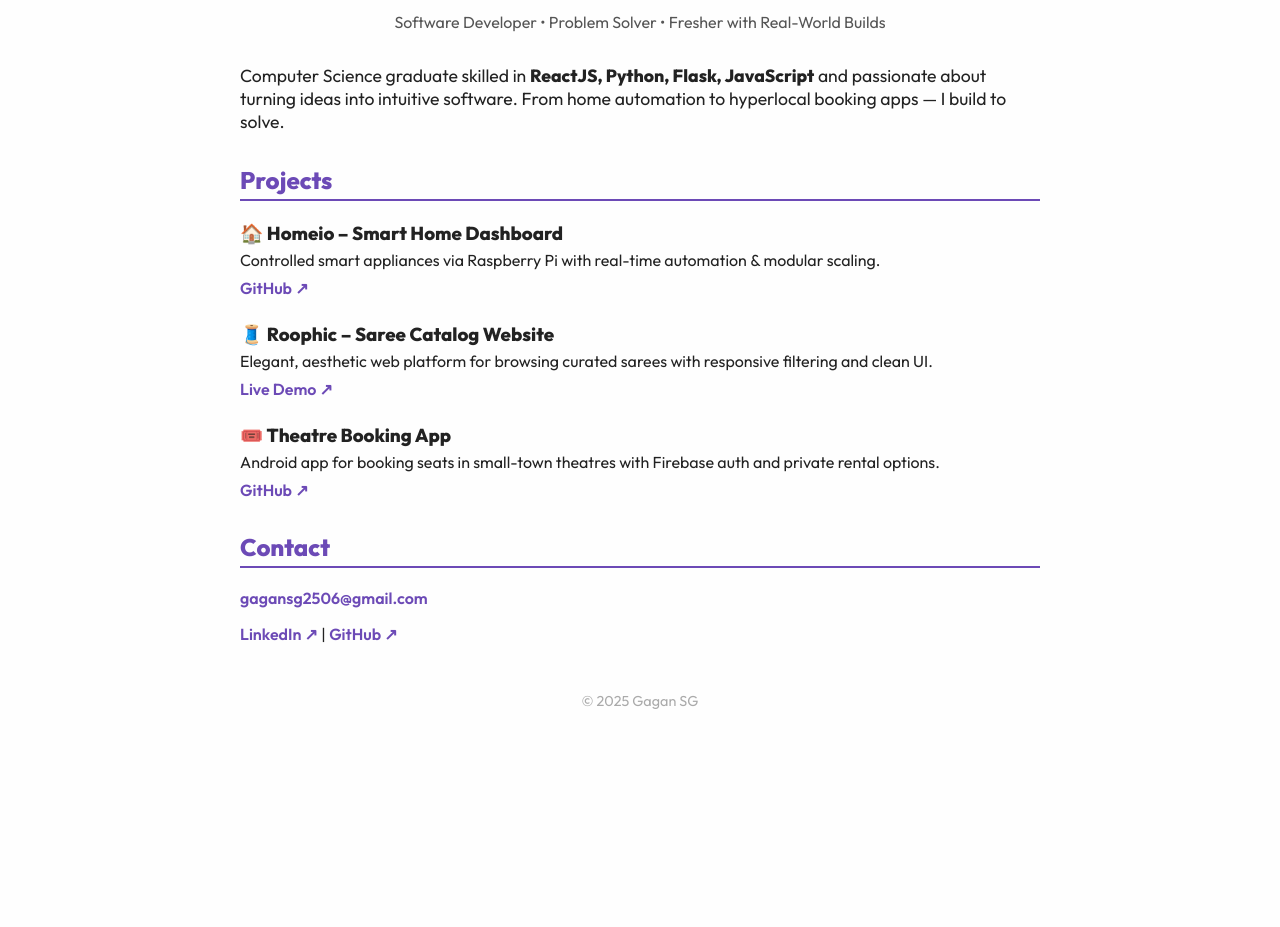
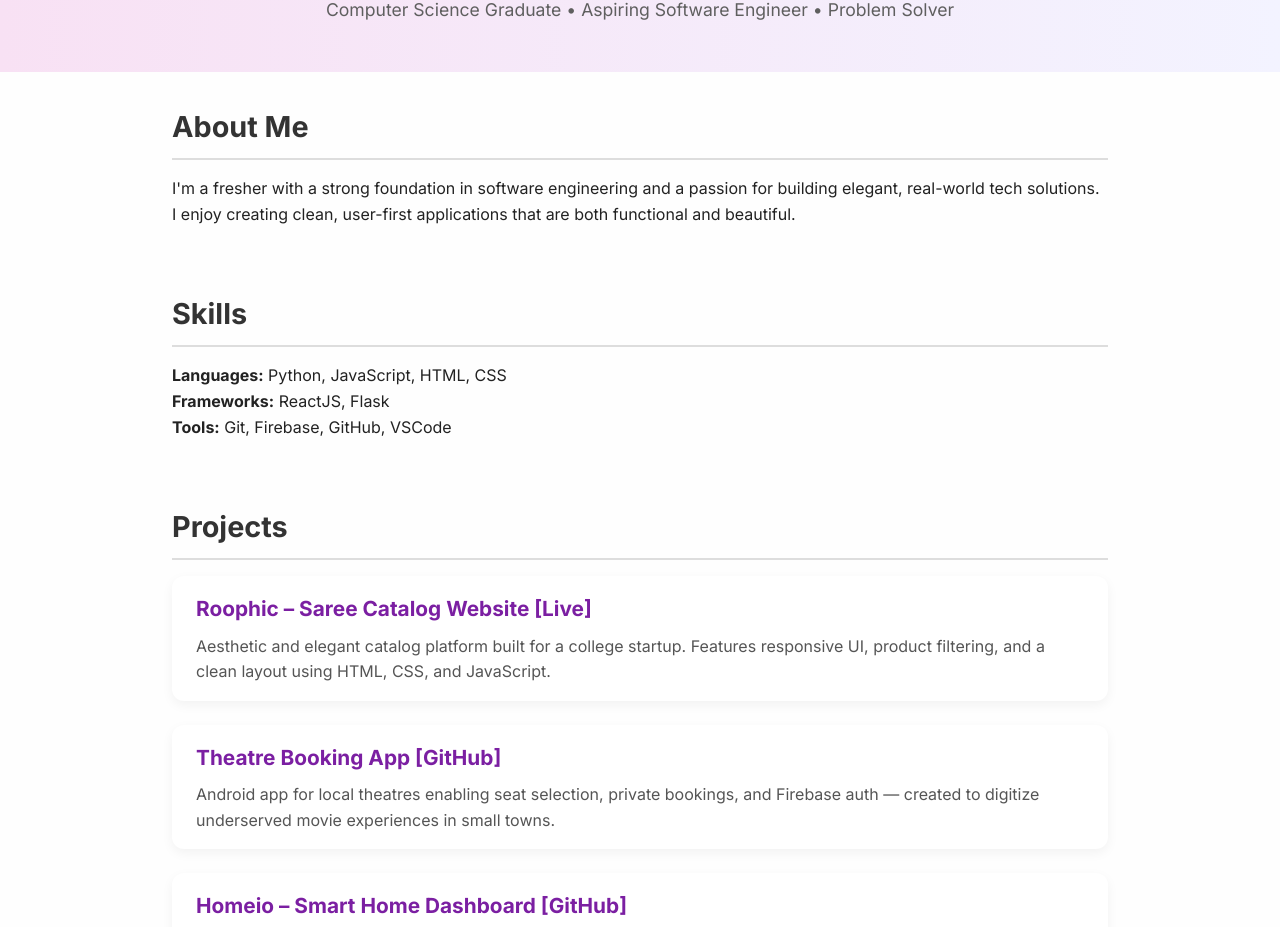
Before and after one commit to GaganSG007/P, a plain HTML site: page index.html in a window 1280 px wide. Shown: the part 124-1051 px from the top of the page. Before the commit the page ends 881 px from the top, so only its background shows below. Drawn offline with Linux system fonts and the light colour scheme.

Commit message:
Update index.html

```diff
--- a/index.html
+++ b/index.html
@@ -1,125 +1,139 @@
 <!DOCTYPE html>
 <html lang="en">
-
 <head>
   <meta charset="UTF-8" />
   <meta name="viewport" content="width=device-width, initial-scale=1.0" />
-  <title>Gagan SG | Portfolio</title>
-  <link rel="stylesheet" href="style.css" />
-  <link rel="preconnect" href="https://fonts.googleapis.com">
-  <link rel="preconnect" href="https://fonts.gstatic.com" crossorigin>
-  <link href="https://fonts.googleapis.com/css2?family=Outfit:wght@400;600;800&display=swap" rel="stylesheet">
-</head>
-
-<body>
-  <div class="container">
-    <header>
-      <h1>Gagan SG</h1>
-      <p>Software Developer • Problem Solver • Fresher with Real-World Builds</p>
-    </header>
-
-    <section class="intro">
-      <p>Computer Science graduate skilled in <strong>ReactJS, Python, Flask, JavaScript</strong> and passionate about turning ideas into intuitive software. From home automation to hyperlocal booking apps — I build to solve.</p>
-    </section>
-
-    <section class="projects">
-      <h2>Projects</h2>
-      <div class="project">
-        <h3>🏠 Homeio – Smart Home Dashboard</h3>
-        <p>Controlled smart appliances via Raspberry Pi with real-time automation & modular scaling.</p>
-        <a href="https://github.com/GaganSG007/Homeio" target="_blank">GitHub ↗</a>
-      </div>
-
-      <div class="project">
-        <h3>🧵 Roophic – Saree Catalog Website</h3>
-        <p>Elegant, aesthetic web platform for browsing curated sarees with responsive filtering and clean UI.</p>
-        <a href="https://gagansg007.github.io/roophic/" target="_blank">Live Demo ↗</a>
-      </div>
-
-      <div class="project">
-        <h3>🎟️ Theatre Booking App</h3>
-        <p>Android app for booking seats in small-town theatres with Firebase auth and private rental options.</p>
-        <a href="https://github.com/GaganSG007/Theatre-Booking-App" target="_blank">GitHub ↗</a>
-      </div>
-    </section>
-
-    <section class="contact">
-      <h2>Contact</h2>
-      <p><a href="mailto:gagansg2506@gmail.com">gagansg2506@gmail.com</a></p>
-      <p><a href="https://linkedin.com/in/gagansg" target="_blank">LinkedIn ↗</a> | <a href="https://github.com/GaganSG007" target="_blank">GitHub ↗</a></p>
-    </section>
-
-    <footer>
-      <p>© 2025 Gagan SG</p>
-    </footer>
-  </div>
-
+  <title>Gagan S G | Portfolio</title>
+  <link href="https://fonts.googleapis.com/css2?family=Inter:wght@400;600;700&display=swap" rel="stylesheet">
   <style>
-    body {
-      font-family: 'Outfit', sans-serif;
+    * {
       margin: 0;
-      background-color: #fefefe;
-      color: #222;
+      padding: 0;
+      box-sizing: border-box;
+      font-family: 'Inter', sans-serif;
     }
 
-    .container {
-      max-width: 800px;
-      margin: auto;
-      padding: 2rem;
+    body {
+      background: #fefefe;
+      color: #222;
+      line-height: 1.6;
     }
 
     header {
+      background: linear-gradient(to right, #f8e1f4, #f3f3ff);
+      padding: 3rem 2rem;
       text-align: center;
-      margin-bottom: 2rem;
     }
 
     header h1 {
       font-size: 2.5rem;
-      color: #6C4AB6;
+      color: #4a0072;
     }
 
     header p {
-      font-weight: 500;
-      color: #555;
+      margin-top: 0.5rem;
+      font-size: 1.1rem;
+      color: #5f5f5f;
     }
 
-    .intro p {
-      font-size: 1.1rem;
-      margin-bottom: 2rem;
+    section {
+      padding: 2rem;
+      max-width: 1000px;
+      margin: auto;
     }
 
-    .projects h2, .contact h2 {
-      border-bottom: 2px solid #6C4AB6;
-      padding-bottom: 0.3rem;
-      margin-top: 2rem;
-      color: #6C4AB6;
+    h2 {
+      font-size: 1.8rem;
+      margin-bottom: 1rem;
+      color: #333;
+      border-bottom: 2px solid #ddd;
+      padding-bottom: 0.5rem;
     }
 
-    .project {
+    .project, .experience {
       margin-bottom: 1.5rem;
+      background: #ffffff;
+      border-radius: 12px;
+      padding: 1rem 1.5rem;
+      box-shadow: 0 4px 12px rgba(0,0,0,0.05);
     }
 
-    .project h3 {
-      margin: 0;
+    .project h3, .experience h3 {
+      color: #7b1fa2;
+      font-size: 1.3rem;
     }
 
-    .project p {
-      margin: 0.3rem 0 0.5rem;
-    }
-
-    a {
-      color: #6C4AB6;
-      text-decoration: none;
-      font-weight: 600;
+    .project p, .experience p {
+      margin-top: 0.5rem;
+      color: #555;
     }
 
     footer {
       text-align: center;
-      margin-top: 3rem;
+      padding: 2rem;
+      color: #aaa;
       font-size: 0.9rem;
-      color: #aaa;
+    }
+
+    a {
+      color: #7b1fa2;
+      text-decoration: none;
+    }
+
+    a:hover {
+      text-decoration: underline;
     }
   </style>
+</head>
+<body>
+  <header>
+    <h1>Gagan S G</h1>
+    <p>Computer Science Graduate • Aspiring Software Engineer • Problem Solver</p>
+  </header>
+
+  <section>
+    <h2>About Me</h2>
+    <p>
+      I'm a fresher with a strong foundation in software engineering and a passion for building elegant, real-world tech solutions. I enjoy creating clean, user-first applications that are both functional and beautiful.
+    </p>
+  </section>
+
+  <section>
+    <h2>Skills</h2>
+    <p><strong>Languages:</strong> Python, JavaScript, HTML, CSS</p>
+    <p><strong>Frameworks:</strong> ReactJS, Flask</p>
+    <p><strong>Tools:</strong> Git, Firebase, GitHub, VSCode</p>
+  </section>
+
+  <section>
+    <h2>Projects</h2>
+    <div class="project">
+      <h3>Roophic – Saree Catalog Website <a href="https://gagansg007.github.io/roophic/" target="_blank">[Live]</a></h3>
+      <p>Aesthetic and elegant catalog platform built for a college startup. Features responsive UI, product filtering, and a clean layout using HTML, CSS, and JavaScript.</p>
+    </div>
+    <div class="project">
+      <h3>Theatre Booking App <a href="https://github.com/GaganSG007/Theatre-Booking-App" target="_blank">[GitHub]</a></h3>
+      <p>Android app for local theatres enabling seat selection, private bookings, and Firebase auth — created to digitize underserved movie experiences in small towns.</p>
+    </div>
+    <div class="project">
+      <h3>Homeio – Smart Home Dashboard <a href="https://github.com/GaganSG007/Homeio" target="_blank">[GitHub]</a></h3>
+      <p>Web-based control panel for IoT appliances using Raspberry Pi GPIO. Features automation logic and sleek modular UI for controlling devices in real-time.</p>
+    </div>
+    <div class="project">
+      <h3>Game Recommendation ML Model <a href="https://github.com/GaganSG007/Game-Recommendation" target="_blank">[GitHub]</a></h3>
+      <p>Trained ML model to recommend video games based on user preferences, genre clustering, and rating analysis using classification and data cleaning.</p>
+    </div>
+  </section>
+
+  <section>
+    <h2>Contact</h2>
+    <p>Email: gagansg007@gmail.com</p>
+    <p>GitHub: <a href="https://github.com/GaganSG007" target="_blank">github.com/GaganSG007</a></p>
+    <p>Location: Karnataka, India</p>
+  </section>
+
+  <footer>
+    &copy; 2025 Gagan S G. All rights reserved.
+  </footer>
 </body>
-
 </html>
```
